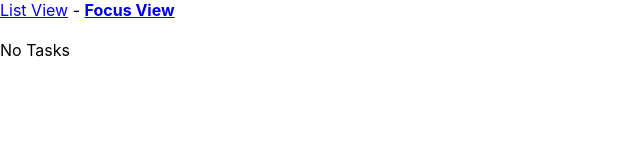
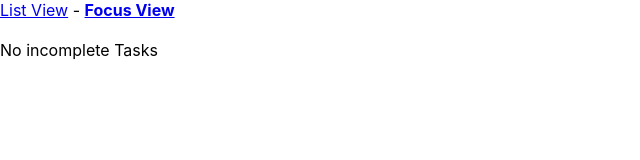
Before and after one commit to FrancoTr/react-ts-midtodolist, a React (Create React App) app: page /focus in a window 1280 px wide. Shown: the top 160 px of the page, without its empty margins (0-640 px from the left). Built offline with nearby package versions, Linux system fonts and the light colour scheme.

Commit message:
Filter incomplete tasks instead of showing every task

```diff
--- a/src/screens/FocusScreen.tsx
+++ b/src/screens/FocusScreen.tsx
@@ -4,7 +4,8 @@ import { TasksProps } from "../types";
 type Props = TasksProps & {};
 
 const FocusScreen: React.FC<Props> = ({ tasks, updateTaskCompletion }) => {
-  const task = tasks[0];
+  const task = tasks.filter((task) => !task.isComplete)[0];
+
   const handleMarkCompleted = () => {
     updateTaskCompletion(task.id, true);
   };
@@ -15,7 +16,7 @@ const FocusScreen: React.FC<Props> = ({ tasks, updateTaskCompletion }) => {
       <button onClick={handleMarkCompleted}>Mark Completed</button>
     </div>
   ) : (
-    <div>No Tasks</div>
+    <div>No incomplete Tasks</div>
   );
 };
 
```
